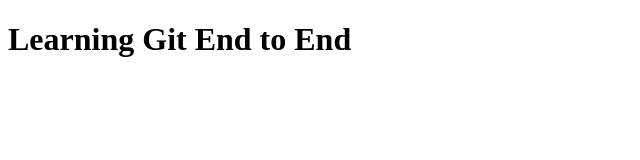
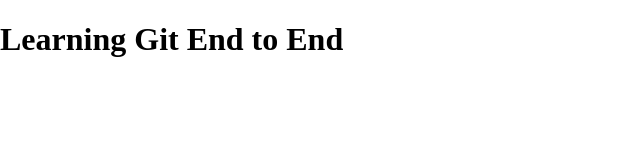
Before and after one commit to Bazinga24/learning_git, a plain HTML site: page index.html in a window 1280 px wide. Shown: the whole page, without its empty margins (0-640 px from the left). Drawn offline with Linux system fonts and the light colour scheme.

Commit message:
Link css file and add basic styling

```diff
--- a/index.html
+++ b/index.html
@@ -3,6 +3,7 @@
 <head>
     <meta charset="UTF-8">
     <meta name="viewport" content="width=device-width, initial-scale=1.0">
+    <link rel="stylesheet" href="style.css" />
     <title>Learning Git !</title>
 </head>
 <body>
--- a/style.css
+++ b/style.css
@@ -0,0 +1,7 @@
+*{
+    box-sizing: border-box;
+}
+
+body {
+    margin: 0;
+}
```
